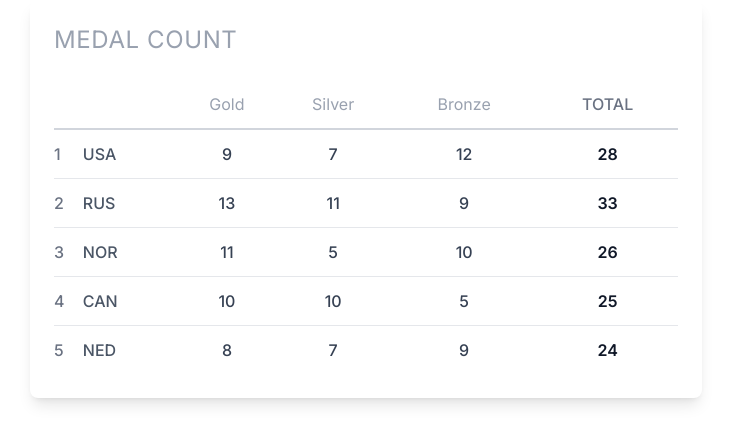
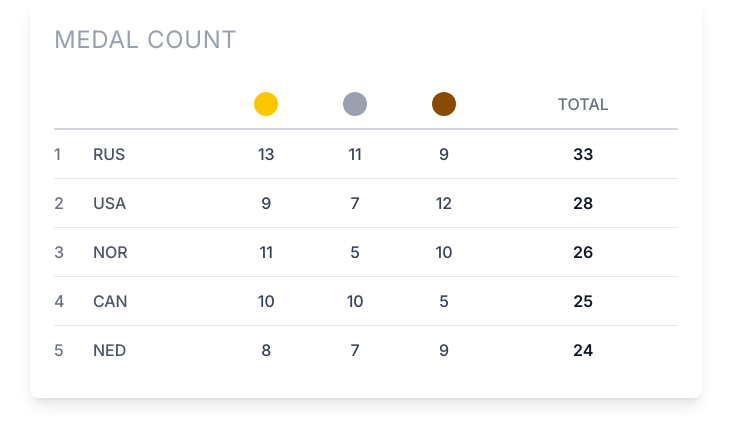
Before and after one commit to ypk/thomsonreuters-techtest, a Next.js app: page / in a window 1280 px wide. Shown: the top 444 px of the page, without its empty margins (274-1005 px from the left). Built offline with nearby package versions, Linux system fonts and the light colour scheme.

Commit message:
refactored medal count to render basic funtionality

```diff
--- a/app/components/MedalCount.tsx
+++ b/app/components/MedalCount.tsx
@@ -1,75 +1,122 @@
 'use client';
 
+import { useState } from 'react';
+
+type SortType = 'gold' | 'silver' | 'bronze' | 'total';
+
 export function MedalCount() {
+  const [sortType, setSortType] = useState<SortType>('total');
+
+  const countries = [
+    { code: 'RUS', gold: 13, silver: 11, bronze: 9, total: 33 },
+    { code: 'USA', gold: 9, silver: 7, bronze: 12, total: 28 },
+    { code: 'NOR', gold: 11, silver: 5, bronze: 10, total: 26 },
+    { code: 'CAN', gold: 10, silver: 10, bronze: 5, total: 25 },
+    { code: 'NED', gold: 8, silver: 7, bronze: 9, total: 24 },
+  ];
+
+  const sortedCountries = [...countries].sort((a, b) => {
+    const primaryDiff = b[sortType] - a[sortType];
+    if (primaryDiff !== 0) return primaryDiff;
+    const goldDiff = b.gold - a.gold;
+    if (goldDiff !== 0) return goldDiff;
+    return a.code.localeCompare(b.code);
+  });
+
+  const handleSortChange = (newSortType: SortType) => {
+    setSortType(newSortType);
+  };
+
   return (
     <div className="max-w-2xl mx-auto bg-white rounded-lg shadow-lg overflow-hidden">
       <div className="p-6">
         <h1 className="text-2xl font-light text-gray-400 mb-6 tracking-wide">
           MEDAL COUNT
         </h1>
+        <div className="overflow-x-auto">
           <table className="w-full">
             <thead>
               <tr className="border-b-2 border-gray-300">
                 <th className="text-left py-3 text-gray-400 font-normal"></th>
                 <th className="text-left py-3 text-gray-400 font-normal"></th>
-              <th className="text-center py-3 text-gray-400 font-normal">
-                Gold
+                <th
+                  className="text-center py-3 text-gray-400 font-normal cursor-pointer hover:bg-gray-50"
+                  onClick={() => handleSortChange('gold')}
+                  title="Sort by Gold medals"
+                >
+                  <div
+                    className={`w-6 h-6 rounded-full mx-auto ${
+                      sortType === 'gold' ? 'bg-yellow-500' : 'bg-yellow-400'
+                    }`}
+                  ></div>
                 </th>
-              <th className="text-center py-3 text-gray-400 font-normal">
-                Silver
+                <th
+                  className="text-center py-3 text-gray-400 font-normal cursor-pointer hover:bg-gray-50"
+                  onClick={() => handleSortChange('silver')}
+                  title="Sort by Silver medals"
+                >
+                  <div
+                    className={`w-6 h-6 rounded-full mx-auto ${
+                      sortType === 'silver' ? 'bg-gray-500' : 'bg-gray-400'
+                    }`}
+                  ></div>
                 </th>
-              <th className="text-center py-3 text-gray-400 font-normal">
-                Bronze
+                <th
+                  className="text-center py-3 text-gray-400 font-normal cursor-pointer hover:bg-gray-50"
+                  onClick={() => handleSortChange('bronze')}
+                  title="Sort by Bronze medals"
+                >
+                  <div
+                    className={`w-6 h-6 rounded-full mx-auto ${
+                      sortType === 'bronze' ? 'bg-yellow-900' : 'bg-yellow-800'
+                    }`}
+                  ></div>
                 </th>
-              <th className="text-center py-3 text-gray-500 font-medium">
+                <th
+                  className="text-center py-3 text-gray-500 font-medium cursor-pointer hover:bg-gray-50"
+                  onClick={() => handleSortChange('total')}
+                  title="Sort by Total medals"
+                >
                   TOTAL
                 </th>
               </tr>
             </thead>
             <tbody>
-            <tr className="border-b border-gray-200">
-              <td className="py-3 text-gray-500 font-medium">1</td>
-              <td className="py-3 text-gray-600 font-medium">USA</td>
-              <td className="text-center py-3 text-gray-700 font-medium">9</td>
-              <td className="text-center py-3 text-gray-700 font-medium">7</td>
-              <td className="text-center py-3 text-gray-700 font-medium">12</td>
-              <td className="text-center py-3 text-gray-900 font-bold">28</td>
+              {sortedCountries.map((country, index) => (
+                <tr
+                  key={country.code}
+                  className={
+                    index < sortedCountries.length - 1
+                      ? 'border-b border-gray-200'
+                      : ''
+                  }
+                >
+                  <td className="py-3 text-gray-500 font-medium">
+                    {index + 1}
+                  </td>
+                  <td className="py-3">
+                    <span className="text-gray-600 font-medium">
+                      {country.code}
+                    </span>
+                  </td>
+                  <td className="text-center py-3 text-gray-700 font-medium">
+                    {country.gold}
+                  </td>
+                  <td className="text-center py-3 text-gray-700 font-medium">
+                    {country.silver}
+                  </td>
+                  <td className="text-center py-3 text-gray-700 font-medium">
+                    {country.bronze}
+                  </td>
+                  <td className="text-center py-3 text-gray-900 font-bold">
+                    {country.total}
+                  </td>
                 </tr>
-            <tr className="border-b border-gray-200">
-              <td className="py-3 text-gray-500 font-medium">2</td>
-              <td className="py-3 text-gray-600 font-medium">RUS</td>
-              <td className="text-center py-3 text-gray-700 font-medium">13</td>
-              <td className="text-center py-3 text-gray-700 font-medium">11</td>
-              <td className="text-center py-3 text-gray-700 font-medium">9</td>
-              <td className="text-center py-3 text-gray-900 font-bold">33</td>
-            </tr>
-            <tr className="border-b border-gray-200">
-              <td className="py-3 text-gray-500 font-medium">3</td>
-              <td className="py-3 text-gray-600 font-medium">NOR</td>
-              <td className="text-center py-3 text-gray-700 font-medium">11</td>
-              <td className="text-center py-3 text-gray-700 font-medium">5</td>
-              <td className="text-center py-3 text-gray-700 font-medium">10</td>
-              <td className="text-center py-3 text-gray-900 font-bold">26</td>
-            </tr>
-            <tr className="border-b border-gray-200">
-              <td className="py-3 text-gray-500 font-medium">4</td>
-              <td className="py-3 text-gray-600 font-medium">CAN</td>
-              <td className="text-center py-3 text-gray-700 font-medium">10</td>
-              <td className="text-center py-3 text-gray-700 font-medium">10</td>
-              <td className="text-center py-3 text-gray-700 font-medium">5</td>
-              <td className="text-center py-3 text-gray-900 font-bold">25</td>
-            </tr>
-            <tr>
-              <td className="py-3 text-gray-500 font-medium">5</td>
-              <td className="py-3 text-gray-600 font-medium">NED</td>
-              <td className="text-center py-3 text-gray-700 font-medium">8</td>
-              <td className="text-center py-3 text-gray-700 font-medium">7</td>
-              <td className="text-center py-3 text-gray-700 font-medium">9</td>
-              <td className="text-center py-3 text-gray-900 font-bold">24</td>
-            </tr>
+              ))}
             </tbody>
           </table>
         </div>
       </div>
+    </div>
   );
 }
```
Lines whose indentation alone changed are shown as unchanged.
